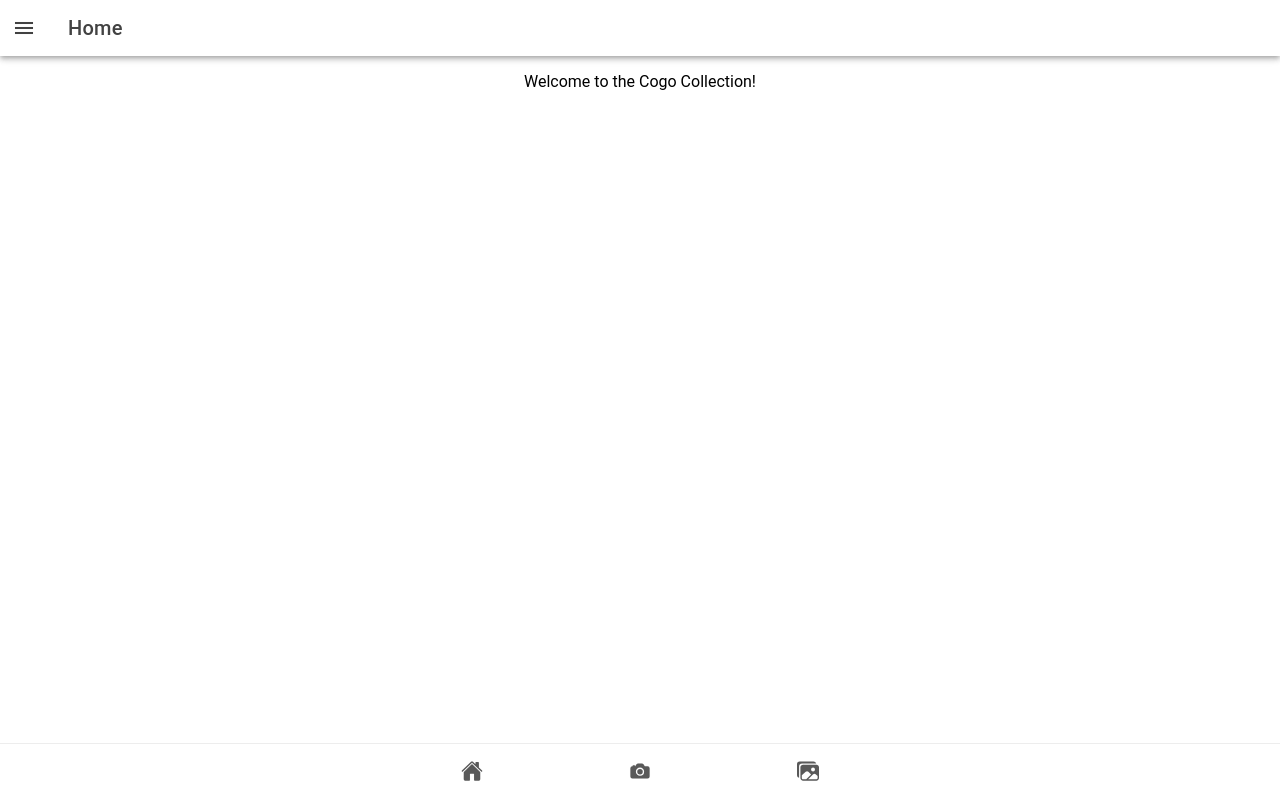
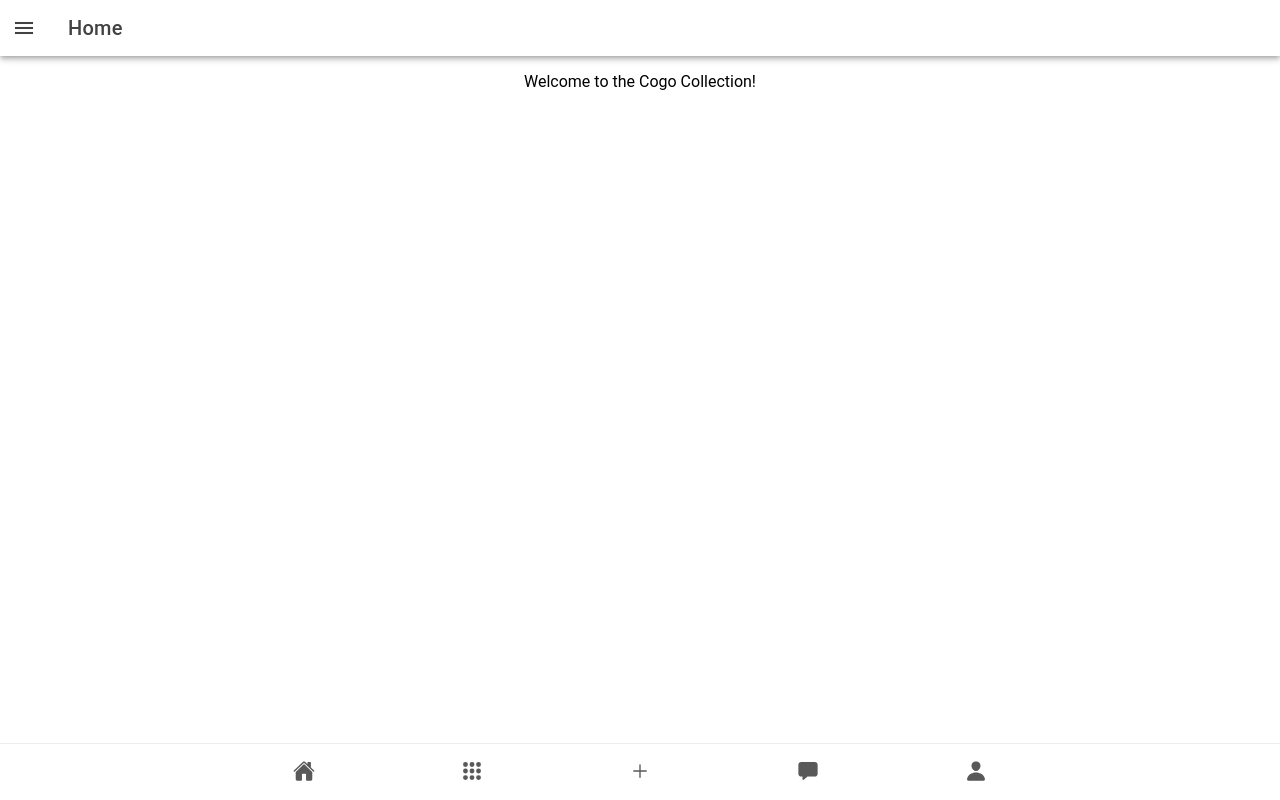
Before and after one commit to Cogo-App-Team/cogoApp, a React (Vite) app: page /home in a window 1280 px wide. Built offline with nearby package versions, Linux system fonts and the light colour scheme; no server answers; sample sign-in values are in the browser's storage.

Commit message:
bottom menu navigation from three to five items

```diff
--- a/src/App.tsx
+++ b/src/App.tsx
@@ -17,7 +17,7 @@ import {
   IonMenuButton,
   setupIonicReact,
 } from '@ionic/react';
-import { home, camera, images, settings, person, logOut } from 'ionicons/icons';
+import { home, camera, images, settings, person, logOut, chatbox, apps, add } from 'ionicons/icons';
 import { Redirect, Route, BrowserRouter as Router } from 'react-router-dom';
 import Home from './pages/Home';
 import Photo from './pages/Photo';
@@ -130,12 +130,20 @@ const App: React.FC = () => {
                 <IonIcon icon={home} />
                 <IonLabel></IonLabel>
               </IonTabButton>
-              <IonTabButton tab="tab2" href="/photo">
-                <IonIcon icon={camera} />
+              <IonTabButton tab="tab2" href="/gallery">
+                <IonIcon icon={apps} />
                 <IonLabel></IonLabel>
               </IonTabButton>
-              <IonTabButton tab="tab3" href="/gallery">
-                <IonIcon icon={images} />
+              <IonTabButton tab="tab3" href="/photo">
+                <IonIcon icon={add} />
+                <IonLabel></IonLabel>
+              </IonTabButton>
+              <IonTabButton tab="tab4" href="/contact">
+                <IonIcon icon={chatbox} />
+                <IonLabel></IonLabel>
+              </IonTabButton>
+              <IonTabButton tab="tab5" href="/profile">
+                <IonIcon icon={person} />
                 <IonLabel></IonLabel>
               </IonTabButton>
             </IonTabBar>
```
